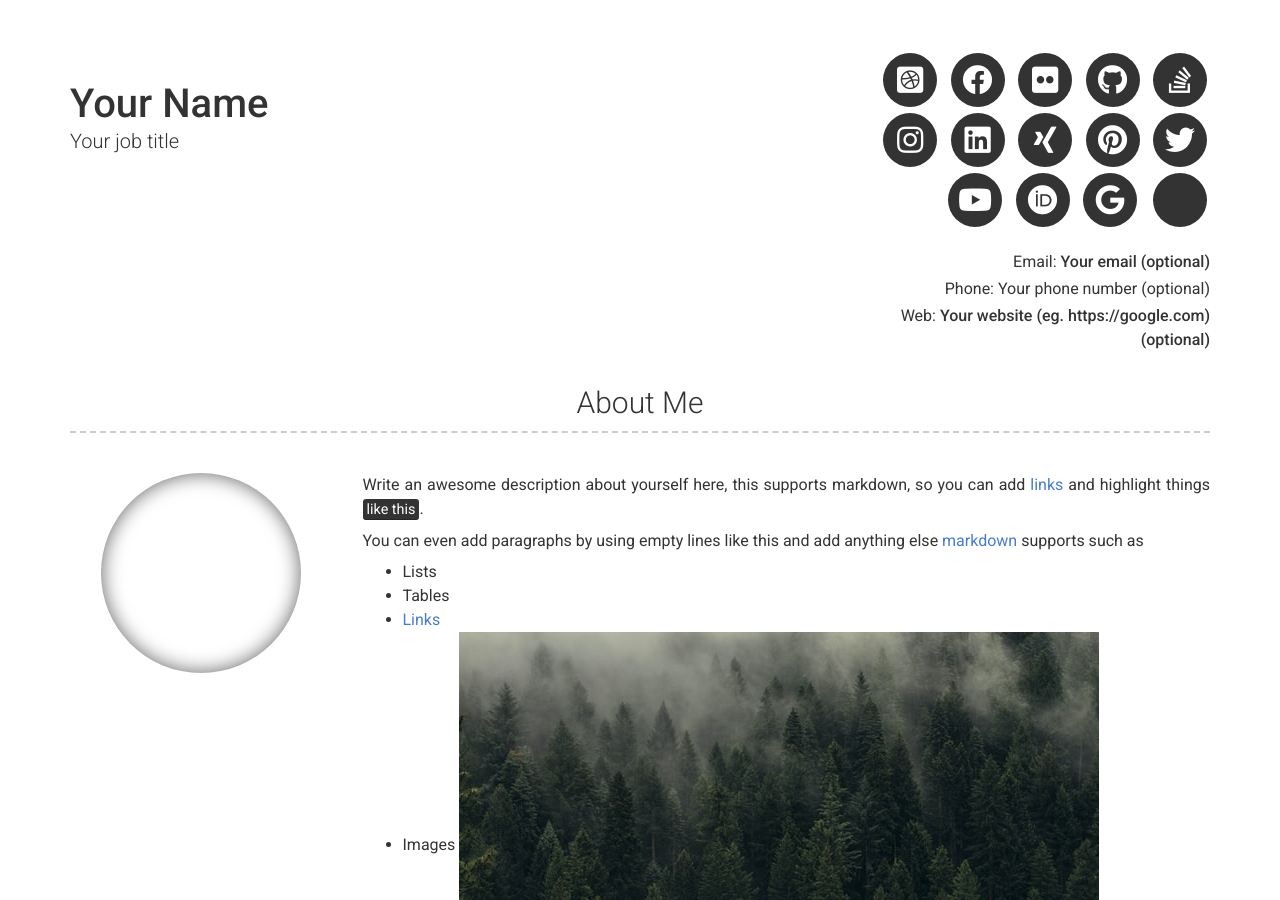
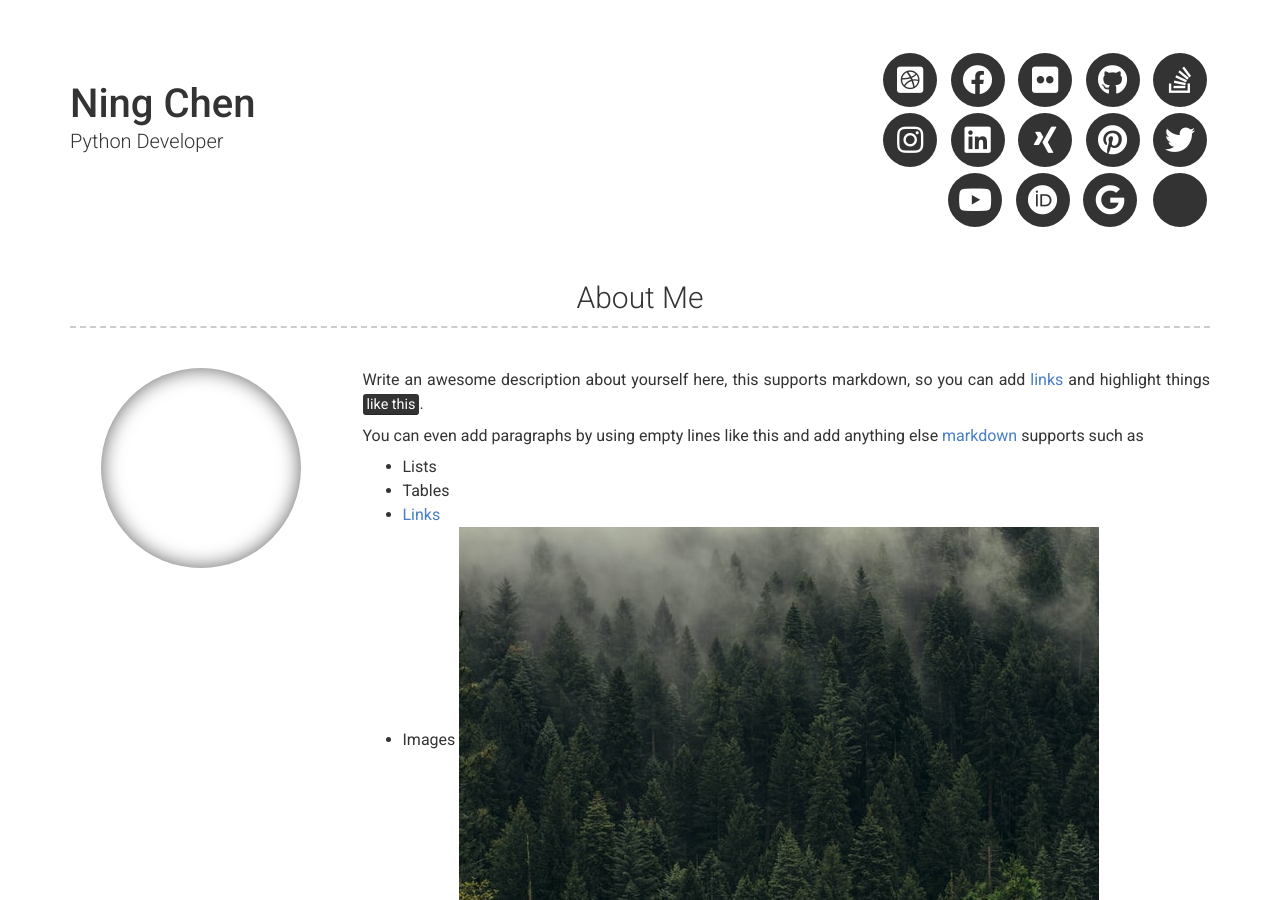
Before and after one commit to w5207/ning.github.io, a Jekyll site: the page built from index.md, in a window 1280 px wide and 900 px high. Built offline with Jekyll 4.4.1, drawn with Linux system fonts in a browser that asks for light colours; nearby versions of some CDN libraries; some of the changed text lies outside the part shown.

Commit message:
Changed Name and Position

```diff
--- a/_config.yml
+++ b/_config.yml
@@ -6,13 +6,13 @@ repository: Git repository where your resume will be hosted, only required if yo
 version: 2
 
 # Personal info
-name: Your Name
-title: Your job title
-email: Your email (optional)
+name: Ning Chen
+title: Python Developer
+# email: Your email (optional)
 # email_title: Email (Email title override)
-phone: Your phone number (optional)
+# phone: Your phone number (optional)
 # phone_title: Phone (Phone title override)
-website: Your website (eg. https://google.com)(optional)
+# website: Your website (eg. https://google.com)(optional)
 # website_title: Web (Website title override)
 
 # Dark Mode (true/false/never)
```
